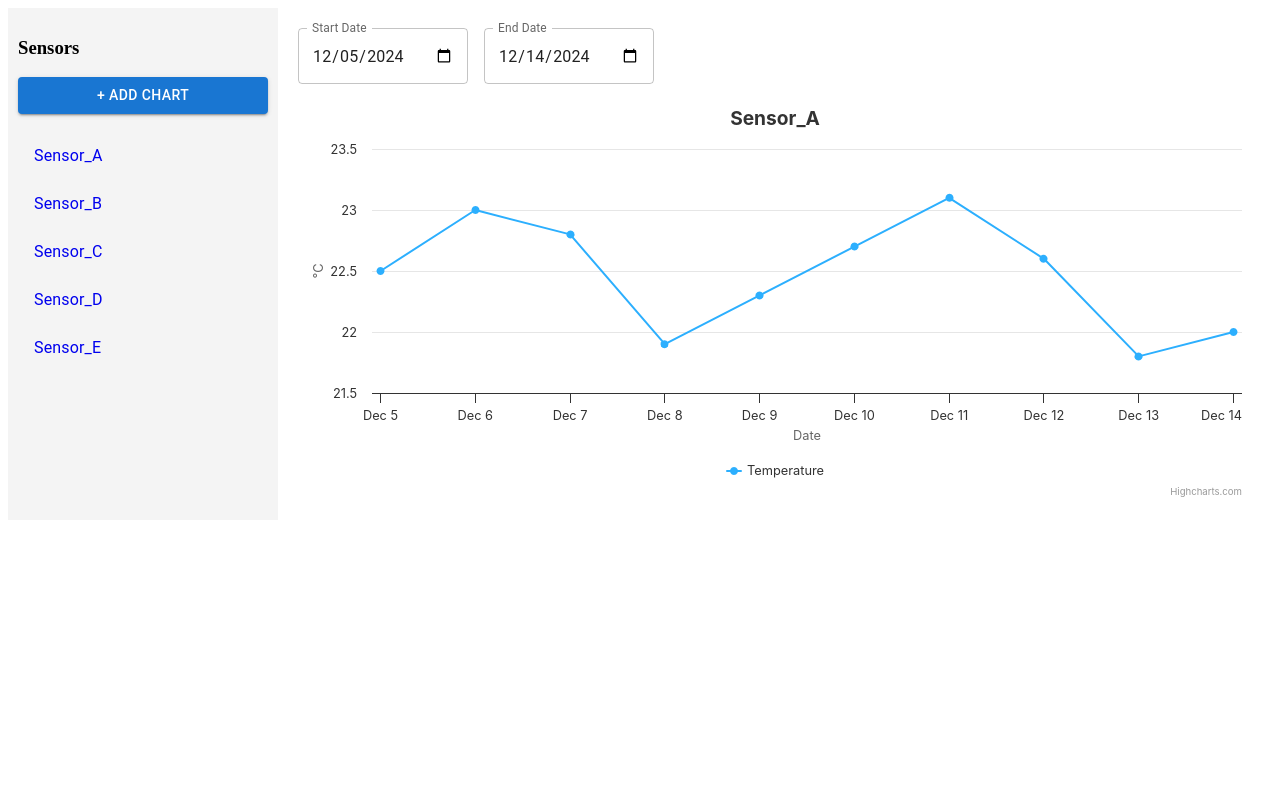
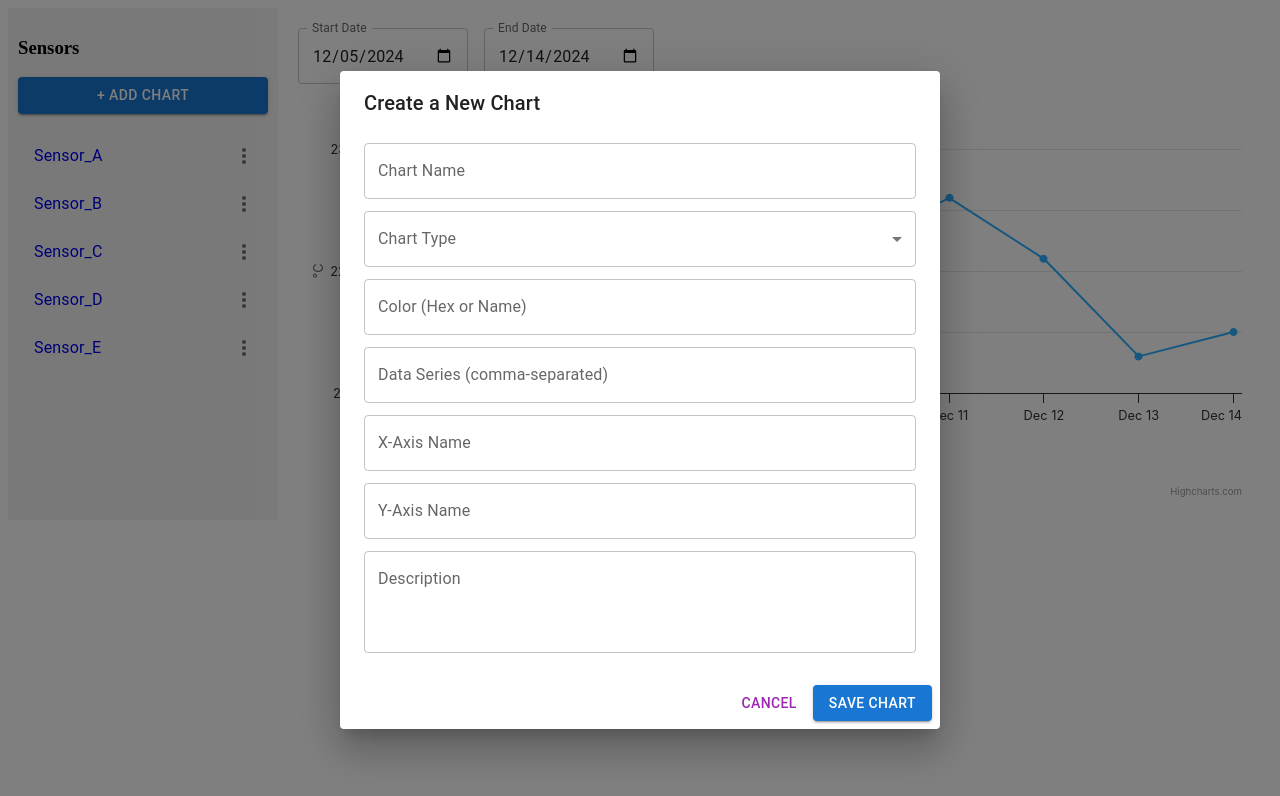
Before and after one commit to nihti/NL022025, a React app: page / in a window 1280 px wide. Both pictures are taken after a click on the button "+ ADD CHART". Shown: the top 796 px of the page. Built offline with nearby package versions, Linux system fonts and the light colour scheme.

Commit message:
initial CRUD functions

```diff
--- a/package.json
+++ b/package.json
@@ -22,6 +22,7 @@
   "dependencies": {
     "@emotion/react": "^11.14.0",
     "@emotion/styled": "^11.14.0",
+    "@mui/icons-material": "^6.4.5",
     "@mui/material": "^6.4.4",
     "@reduxjs/toolkit": "^2.5.1",
     "highcharts": "^12.1.2",
--- a/src/components/ChartModal.tsx
+++ b/src/components/ChartModal.tsx
@@ -1,10 +1,10 @@
+// src/components/ChartModal.tsx
 import React from "react";
 import { useForm, Controller } from "react-hook-form";
 import { Dialog, DialogTitle, DialogContent, DialogActions, Button, TextField, MenuItem } from "@mui/material";
 import { useDispatch } from "react-redux";
-import { addChart } from "../redux/chartSlice";
+import { addChart, editChart, Chart } from "../redux/chartSlice";
 import { v4 as uuidv4 } from "uuid";
-import { Chart } from "../redux/chartSlice";
 
 interface ChartFormInputs {
   name: string;
@@ -19,15 +19,30 @@ interface ChartFormInputs {
 interface ChartModalProps {
   open: boolean;
   onClose: () => void;
+  initialChartData?: Chart; // optional: when editing, pre-populate the form
+  isEditMode?: boolean;
 }
 
 const chartTypes = ["Line", "Bar", "Pie", "Scatter", "Area"];
 
-const ChartModal: React.FC<ChartModalProps> = ({ open, onClose }) => {
-    const { control, handleSubmit, reset } = useForm<ChartFormInputs>();
+const ChartModal: React.FC<ChartModalProps> = ({ open, onClose, initialChartData, isEditMode = false }) => {
+  const { control, handleSubmit, reset } = useForm<ChartFormInputs>({
+    defaultValues: initialChartData
+      ? {
+          name: initialChartData.name,
+          chartType: initialChartData.chartType,
+          color: initialChartData.color,
+          dataSeries: initialChartData.dataseries.map(ds => ds.value).join(", "),
+          xAxis: initialChartData.xAxisLabel,
+          yAxis: initialChartData.yAxisLabel,
+          description: initialChartData.description,
+        }
+      : {},
+  });
   const dispatch = useDispatch();
 
   const onSubmit = (data: ChartFormInputs) => {
+    // Parse dataSeries: split by commas and assign consecutive dates starting today
     const parsedData =
       data.dataSeries.trim() !== ""
         ? data.dataSeries.split(",").map((val, index) => ({
@@ -36,6 +51,21 @@ const ChartModal: React.FC<ChartModalProps> = ({ open, onClose }) => {
           }))
         : [];
 
+    if (isEditMode && initialChartData) {
+      // Build the updated chart object
+      const updatedChart: Partial<Chart> & { id: string } = {
+        id: initialChartData.id,
+        name: data.name,
+        chartType: data.chartType,
+        color: data.color,
+        dataseries: parsedData,
+        xAxisLabel: data.xAxis,
+        yAxisLabel: data.yAxis,
+        description: data.description,
+      };
+      dispatch(editChart(updatedChart));
+    } else {
+      // Create a new chart object
       const newChart: Chart = {
         id: uuidv4(),
         name: data.name,
@@ -46,15 +76,16 @@ const ChartModal: React.FC<ChartModalProps> = ({ open, onClose }) => {
         yAxisLabel: data.yAxis,
         description: data.description,
       };
-
       dispatch(addChart(newChart));
+    }
     reset();
     onClose();
   };
 
+
   return (
     <Dialog open={open} onClose={onClose} fullWidth maxWidth="sm">
-            <DialogTitle>Create a New Chart</DialogTitle>
+      <DialogTitle>{isEditMode ? "Edit Chart" : "Create a New Chart"}</DialogTitle>
       <DialogContent>
         <form onSubmit={handleSubmit(onSubmit)}>
           <Controller
@@ -66,7 +97,6 @@ const ChartModal: React.FC<ChartModalProps> = ({ open, onClose }) => {
               <TextField {...field} label="Chart Name" fullWidth margin="dense" error={!!fieldState.error} helperText={fieldState.error?.message} />
             )}
           />
-
           <Controller
             name="chartType"
             control={control}
@@ -82,35 +112,30 @@ const ChartModal: React.FC<ChartModalProps> = ({ open, onClose }) => {
               </TextField>
             )}
           />
-
           <Controller
             name="color"
             control={control}
             defaultValue=""
             render={({ field }) => <TextField {...field} label="Color (Hex or Name)" fullWidth margin="dense" />}
           />
-
           <Controller
             name="dataSeries"
             control={control}
             defaultValue=""
             render={({ field }) => <TextField {...field} label="Data Series (comma-separated)" fullWidth margin="dense" />}
           />
-
           <Controller
             name="xAxis"
             control={control}
             defaultValue=""
             render={({ field }) => <TextField {...field} label="X-Axis Name" fullWidth margin="dense" />}
           />
-
           <Controller
             name="yAxis"
             control={control}
             defaultValue=""
             render={({ field }) => <TextField {...field} label="Y-Axis Name" fullWidth margin="dense" />}
           />
-
           <Controller
             name="description"
             control={control}
@@ -124,7 +149,7 @@ const ChartModal: React.FC<ChartModalProps> = ({ open, onClose }) => {
           Cancel
         </Button>
         <Button onClick={handleSubmit(onSubmit)} variant="contained" color="primary">
-                    Save Chart
+          {isEditMode ? "Save Changes" : "Save Chart"}
         </Button>
       </DialogActions>
     </Dialog>
--- a/src/components/SelectedChart.tsx
+++ b/src/components/SelectedChart.tsx
@@ -1,4 +1,4 @@
-import React, { useState } from "react";
+import React, { useEffect, useState } from "react";
 import Highcharts from "highcharts";
 import HighchartsReact from "highcharts-react-official";
 import { Box, TextField } from "@mui/material";
@@ -22,20 +22,24 @@ interface SelectedChartProps {
 
 const formatDate = (date: Date): string => date.toISOString().split("T")[0];
 
+
 const SelectedChart: React.FC<SelectedChartProps> = ({ chart }) => {
-  // Convert date strings to Date objects
+    // Calculate the min and max dates based on the current chart's dataseries
     const dates = chart.dataseries.map(point => new Date(point.date));
     const minDate = new Date(Math.min(...dates.map(d => d.getTime())));
     const maxDate = new Date(Math.max(...dates.map(d => d.getTime())));
 
-  // Helper: format a Date as yyyy-MM-dd for input type="date"
-  const formatDate = (date: Date) => date.toISOString().split("T")[0];
-
-  // State for period filter; default to full range
+    // State for the period filter
     const [startDate, setStartDate] = useState<string>(formatDate(minDate));
     const [endDate, setEndDate] = useState<string>(formatDate(maxDate));
 
-  // Filter dataseries based on selected period
+    // Update the period filter whenever the chart prop changes
+    useEffect(() => {
+      setStartDate(formatDate(minDate));
+      setEndDate(formatDate(maxDate));
+    }, [chart, minDate, maxDate]);
+
+    // Filter the dataseries based on the period filter
     const filteredData = chart.dataseries
       .filter(point => {
         const pointDate = new Date(point.date);
@@ -43,6 +47,7 @@ const SelectedChart: React.FC<SelectedChartProps> = ({ chart }) => {
       })
       .map(point => [new Date(point.date).getTime(), point.value]);
 
+    // Configure Highcharts options
     const options: Highcharts.Options = {
       title: { text: chart.name },
       xAxis: {
--- a/src/components/Sidebar.tsx
+++ b/src/components/Sidebar.tsx
@@ -1,26 +1,115 @@
 // src/components/Sidebar.tsx
-import React from "react";
+import React, { useState } from "react";
+import { useSelector, useDispatch } from "react-redux";
+import { RootState } from "../redux/store";
 import { Link } from "react-router-dom";
-import { useSelector } from "react-redux";
-import { RootState } from "../redux/store";
-import { Button, List, ListItem, ListItemText } from "@mui/material";
+import {
+  Button,
+  List,
+  ListItem,
+  ListItemText,
+  IconButton,
+  Menu,
+  MenuItem,
+} from "@mui/material";
+import MoreVertIcon from "@mui/icons-material/MoreVert";
+import { removeChart } from "../redux/chartSlice";
+import ChartModal from "./ChartModal";
 
 const Sidebar: React.FC = () => {
   const charts = useSelector((state: RootState) => state.charts.charts);
+  const dispatch = useDispatch();
+
+  // State for the kebab menu
+  const [menuAnchor, setMenuAnchor] = useState<null | HTMLElement>(null);
+  const [selectedChartId, setSelectedChartId] = useState<string | null>(null);
+  // State for controlling the Edit modal
+  const [editModalOpen, setEditModalOpen] = useState<boolean>(false);
+  // State for controlling the Add modal
+  const [addModalOpen, setAddModalOpen] = useState<boolean>(false);
+
+  // Handle kebab menu open
+  const handleMenuOpen = (event: React.MouseEvent<HTMLButtonElement>, chartId: string) => {
+    setMenuAnchor(event.currentTarget);
+    setSelectedChartId(chartId);
+  };
+
+  // Handle kebab menu close
+  const handleMenuClose = () => {
+    setMenuAnchor(null);
+    setSelectedChartId(null);
+  };
+
+  // Handle delete: dispatch removal from Redux store
+  const handleDelete = () => {
+    if (selectedChartId) {
+      dispatch(removeChart(selectedChartId));
+    }
+    handleMenuClose();
+  };
+
+  // Handle edit: open the edit modal
+  const handleEdit = () => {
+    setEditModalOpen(true);
+    setMenuAnchor(null); // Close the menu without resetting selectedChartId immediately
+  };
+
+  // Get the chart data for editing
+  const chartToEdit = charts.find((chart) => chart.id === selectedChartId);
 
   return (
     <div style={{ width: "250px", padding: "10px", background: "#f4f4f4" }}>
       <h3>Sensors</h3>
-      <Button variant="contained" color="primary" fullWidth style={{ marginBottom: "10px" }}>
+      <Button
+        variant="contained"
+        color="primary"
+        fullWidth
+        style={{ marginBottom: "10px" }}
+        onClick={() => setAddModalOpen(true)}
+      >
         + Add Chart
       </Button>
       <List>
         {charts.map((chart) => (
-          <ListItem component={Link} to={`/chart/${chart.name}`} key={chart.id}>
+          <ListItem
+            key={chart.id}
+            secondaryAction={
+              <IconButton edge="end" onClick={(e) => handleMenuOpen(e, chart.id)}>
+                <MoreVertIcon />
+              </IconButton>
+            }
+            component={Link}
+            to={`/chart/${chart.name}`}
+          >
             <ListItemText primary={chart.name} />
           </ListItem>
         ))}
       </List>
+
+      {/* Kebab Menu */}
+      <Menu anchorEl={menuAnchor} open={Boolean(menuAnchor)} onClose={handleMenuClose}>
+        <MenuItem onClick={handleEdit}>Edit</MenuItem>
+        <MenuItem onClick={handleDelete}>Delete</MenuItem>
+      </Menu>
+
+      {/* Edit Chart Modal */}
+      {editModalOpen && chartToEdit && (
+        <ChartModal
+          open={editModalOpen}
+          onClose={() => setEditModalOpen(false)}
+          initialChartData={chartToEdit}
+          isEditMode={true}
+        />
+      )}
+
+      {/* Add Chart Modal */}
+      {addModalOpen && (
+        <ChartModal
+          open={addModalOpen}
+          onClose={() => setAddModalOpen(false)}
+          isEditMode={false}
+        />
+      )}
     </div>
   );
 };
--- a/src/redux/chartSlice.ts
+++ b/src/redux/chartSlice.ts
@@ -1,11 +1,16 @@
 import { createSlice, PayloadAction } from "@reduxjs/toolkit";
+
+export interface DataPoint {
+  value: number;
+  date: string;
+}
 
 export interface Chart {
     id: string;
     name: string;
     chartType: string;
     color: string;
-    dataseries: { value: number; date: string }[];
+    dataseries: DataPoint[];
     xAxisLabel: string;
     yAxisLabel: string;
     description: string;
@@ -32,10 +37,13 @@ const chartSlice = createSlice({
     removeChart: (state, action: PayloadAction<string>) => {
       state.charts = state.charts.filter(chart => chart.id !== action.payload);
     },
-    editChart: (state, action: PayloadAction<{ id: string; name: string }>) => {
-      const chart = state.charts.find(chart => chart.id === action.payload.id);
-      if (chart) {
-        chart.name = action.payload.name;
+    editChart: (state, action: PayloadAction<Partial<Chart> & { id: string }>) => {
+      const index = state.charts.findIndex(chart => chart.id === action.payload.id);
+      if (index !== -1) {
+        state.charts[index] = {
+          ...state.charts[index],
+          ...action.payload,
+        };
       }
     },
   },
```
Also changed, not shown: 1 other file (tests, documents, lock files or other folders). Lines whose indentation alone changed are shown as unchanged.
